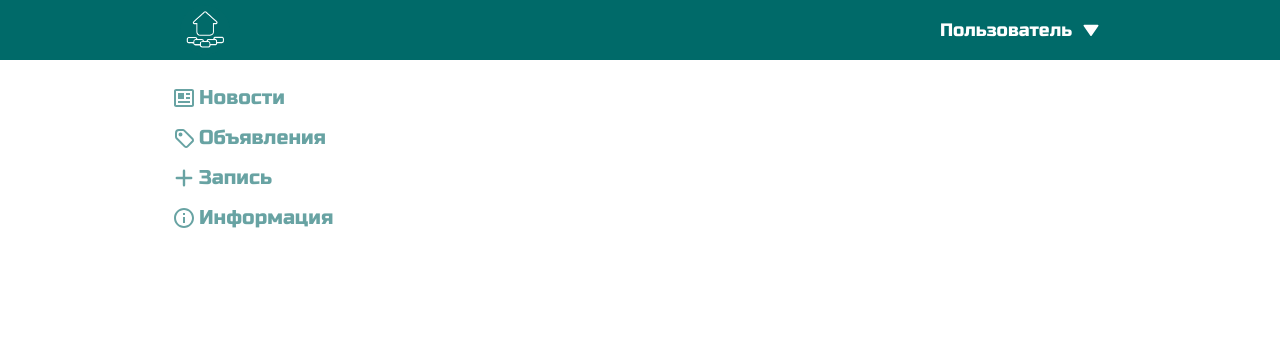
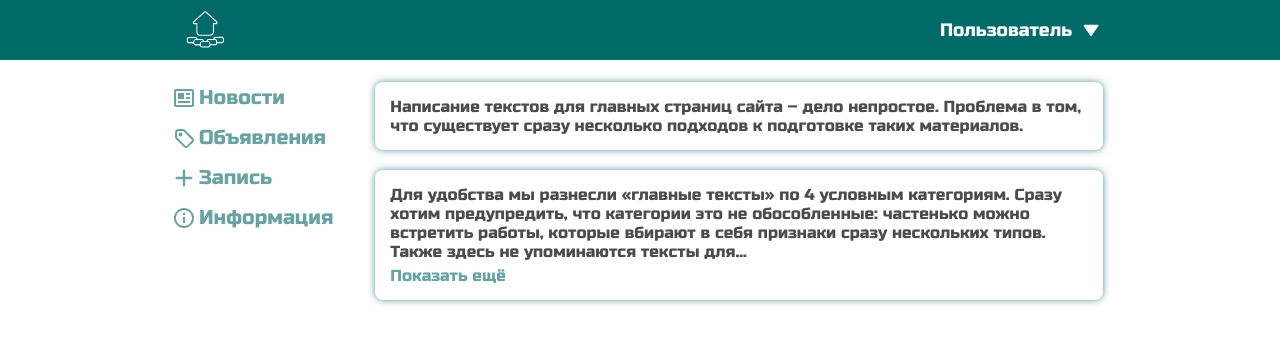
Before and after one commit to anti-kon/PolyLK, a React (Create React App) app in the folder frontend/: page /news in a window 1280 px wide. Shown: the top 344 px of the page. Built offline with nearby package versions, Linux system fonts and the light colour scheme.

Commit message:
Make news page (#40)
* add news component

* make refaction

```diff
--- a/frontend/src/components/NewsComponent.jsx
+++ b/frontend/src/components/NewsComponent.jsx
@@ -1,11 +1,42 @@
-import React from 'react';
+import React, {useState} from 'react';
 
-const NewsComponent = () => {
+const NewsComponent = (props) => {
+
+    const maxTextLength = 256;
+
+    const isNeedAdapt = (inputText) => {
+        return inputText.length > maxTextLength;
+    }
+
+    const adaptText = (inputText) => {
+        let lastWordIndex = inputText.slice(0, (maxTextLength + 1)).lastIndexOf(' ');
+        lastWordIndex = lastWordIndex > maxTextLength ? maxTextLength : lastWordIndex;
+        return isNeedAdapt(inputText) ? inputText.slice(0, lastWordIndex) + '...' : inputText;
+    }
+
+    const [text, setText] = useState(adaptText(props.children));
+    const [isFullTextVisible, setIsFullTextVisible] = useState(false);
+
+    const showButton = isNeedAdapt(props.children);
+
     return (
-        <div>
-            <p>Test</p>
-            <button>Показать ещё</button>
-            <img src="https://www.spbstu.ru/upload/medialibrary/e88/248.jpg"></img>
+        <div className={'news-body'}>
+            <p className={'news-text'}>{text}</p>
+            {showButton && (
+                !isFullTextVisible ?
+                    <button
+                        className={'news-show-more'}
+                        onClick={() => {setText(props.children);
+                                        setIsFullTextVisible(true)}}>
+                        Показать ещё
+                    </button> :
+                    <button
+                        className={'news-show-more'}
+                        onClick={() => {setText(adaptText(props.children));
+                                        setIsFullTextVisible(false)}}>
+                        Скрыть
+                    </button>
+            )}
         </div>
     );
 };
--- a/frontend/src/pages/News.jsx
+++ b/frontend/src/pages/News.jsx
@@ -5,13 +5,21 @@ import MajorHeader from "../components/UI/headers/MajorHeader/MajorHeader";
 import "../styles/News.css";
 import NewsComponent from "../components/NewsComponent";
 
+const news = [{id: 0, text: "Написание текстов для главных страниц сайта – дело непростое. Проблема в том, что существует сразу несколько подходов к подготовке таких материалов."},
+              {id: 1, text: "Для удобства мы разнесли «главные тексты» по 4 условным категориям. Сразу хотим предупредить, что категории это не обособленные: частенько можно встретить работы, которые вбирают в себя признаки сразу нескольких типов. Также здесь не упоминаются тексты для лендингов, где главная страница – основа основ. Речь пойдет об обычных, «классических» сайтах. Довольно демагогии с нашей стороны, приступаем."}]
+
 const News = () => {
     return (
         <div>
             <MajorHeader></MajorHeader>
             <div className={"news-page"}>
                 <SwitchBar></SwitchBar>
-                <div>
+                <div className={"news-list"}>
+                    {news.map((oneNews) =>
+                        <ContentBox key={oneNews.id} style={{display: "flex", marginBottom: "20px", boxSizing: "border-box"}}>
+                            <NewsComponent>{oneNews.text}</NewsComponent>
+                        </ContentBox>
+                    )}
                 </div>
             </div>
         </div>
--- a/frontend/src/styles/News.css
+++ b/frontend/src/styles/News.css
@@ -3,3 +3,35 @@
     max-width: 960px;
     margin: auto;
 }
+
+.news-body {
+    margin: 15px;
+}
+
+.news-text {
+    margin: 0;
+    color: #4c4c4c;
+    font-family: 'Russo One', sans-serif;
+    font-size: 16px;
+}
+
+.news-show-more {
+    margin-top: 5px;
+    padding: 0;
+    width: max-content;
+    color: #68a3a3;
+    font-family: 'Russo One', sans-serif;
+    font-size: 16px;
+    background: none;
+    border: none;
+}
+
+.news-show-more:hover {
+    color: #3e8d8d;
+}
+
+.news-list {
+    margin: 0 10px 0 20px;
+    width: 100%;
+    overflow-x: clip;
+}
```
